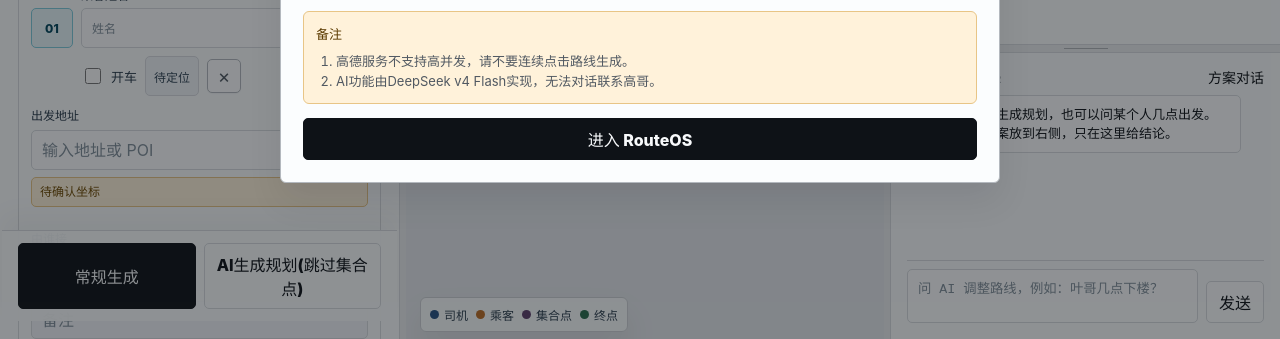
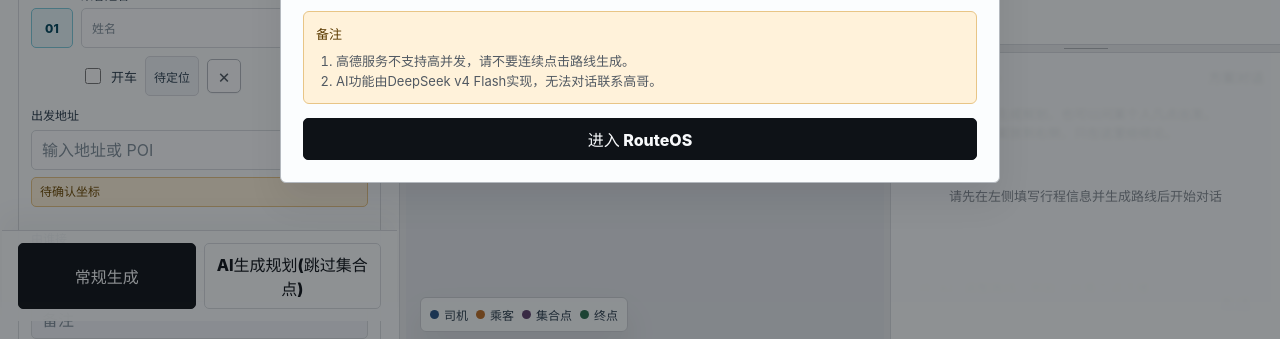
Before and after one commit to mt-gao/RouteOS_Planner, a website built with Vite: page index.html in a window 1280 px wide. Shown: the part 461-800 px from the top of the page. Built offline with nearby package versions, Linux system fonts and the light colour scheme; files whose address does not match are found by name.

Commit message:
Disable AI chat panel until a route has been generated

```diff
--- a/src/main.ts
+++ b/src/main.ts
@@ -131,6 +131,7 @@
           </div>
           <div id="agentSteps" class="agent-steps" aria-live="polite"></div>
           <div id="chatMessages" class="chat-messages"></div>
+          <div id="chatDisabledOverlay" class="chat-disabled-overlay">请先在左侧填写行程信息并生成路线后开始对话</div>
           <form id="chatForm" class="chat-form">
             <textarea id="chatInput" class="text-input" rows="2" placeholder="问 AI 调整路线，例如：叶哥几点下楼？"></textarea>
             <button id="chatSendButton" class="secondary-button" type="submit">发送</button>
@@ -205,6 +206,7 @@
 const chatForm = document.querySelector<HTMLFormElement>("#chatForm")!;
 const chatInput = document.querySelector<HTMLTextAreaElement>("#chatInput")!;
 const chatSendButton = document.querySelector<HTMLButtonElement>("#chatSendButton")!;
+const chatDisabledOverlay = document.querySelector<HTMLElement>("#chatDisabledOverlay")!;
 const mapView = createMapView(document.querySelector<HTMLElement>("#map")!, {
   onCityDetected(city) {
     if (!state.destination && state.city === "深圳") {
@@ -296,6 +298,11 @@
   } else {
     mapStatus.textContent = `${confirmedPeople + confirmedDestination}/${state.people.length + 1} 坐标确认`;
   }
+  const chatReady = state.hasGeneratedRoute === true;
+  chatDisabledOverlay.classList.toggle("visible", !chatReady);
+  chatForm.classList.toggle("disabled", !chatReady);
+  chatInput.disabled = !chatReady;
+  chatSendButton.disabled = !chatReady;
 }
 
 function formatElapsed(seconds = 0) {
@@ -786,7 +793,7 @@
     });
     const data = (await response.json()) as RoutePlanResponse | { error?: string };
     if (!response.ok) throw new Error("error" in data ? data.error || "路线规划失败" : "路线规划失败");
-    patchState({ loading: false, routeResult: normalizeRouteResponse(data as RoutePlanResponse), error: null });
+    patchState({ loading: false, routeResult: normalizeRouteResponse(data as RoutePlanResponse), error: null, hasGeneratedRoute: true });
     return true;
   } catch (error) {
     patchState({
@@ -895,7 +902,7 @@
         routeFreshAfterManifest = true;
         updateAssistantProgress(assistantMessage, "已生成路线，正在整理回答");
         state.routeResult = normalizeRouteResponse(data.routeResult as RoutePlanResponse);
-        lastPlanMode = state.routeResult.source === "smart" ? "smart" : "manual";
+        state.hasGeneratedRoute = true;        lastPlanMode = state.routeResult.source === "smart" ? "smart" : "manual";
         state.loading = false;
         state.error = null;
         persistAndPaint();
--- a/src/store.ts
+++ b/src/store.ts
@@ -49,7 +49,8 @@
     meetingPoints: [],
     routeResult: null,
     loading: false,
-    error: null
+    error: null,
+    hasGeneratedRoute: false
   };
 }
 
--- a/src/styles.css
+++ b/src/styles.css
@@ -1230,6 +1230,7 @@
 }
 
 .route-chat-panel {
+  position: relative;
   min-height: 0;
   display: flex;
   flex-direction: column;
@@ -1429,6 +1430,33 @@
   color: var(--faint);
   font-size: 11px;
   font-weight: 760;
+}
+
+.chat-disabled-overlay {
+  display: none;
+  position: absolute;
+  inset: 0;
+  z-index: 5;
+  flex-direction: column;
+  align-items: center;
+  justify-content: center;
+  background: oklch(98.9% 0.003 248 / 0.92);
+  color: var(--faint);
+  font-size: 13px;
+  text-align: center;
+  padding: 32px 20px;
+  line-height: 1.6;
+  cursor: default;
+  backdrop-filter: blur(2px);
+}
+
+.chat-disabled-overlay.visible {
+  display: flex;
+}
+
+.chat-form.disabled {
+  opacity: 0.4;
+  pointer-events: none;
 }
 
 .chat-form {
--- a/src/types.ts
+++ b/src/types.ts
@@ -38,6 +38,7 @@
   routeResult: RoutePlanResponse | null;
   loading: boolean;
   error: string | null;
+  hasGeneratedRoute?: boolean;
 };
 
 export type TimeConstraint = {
```
